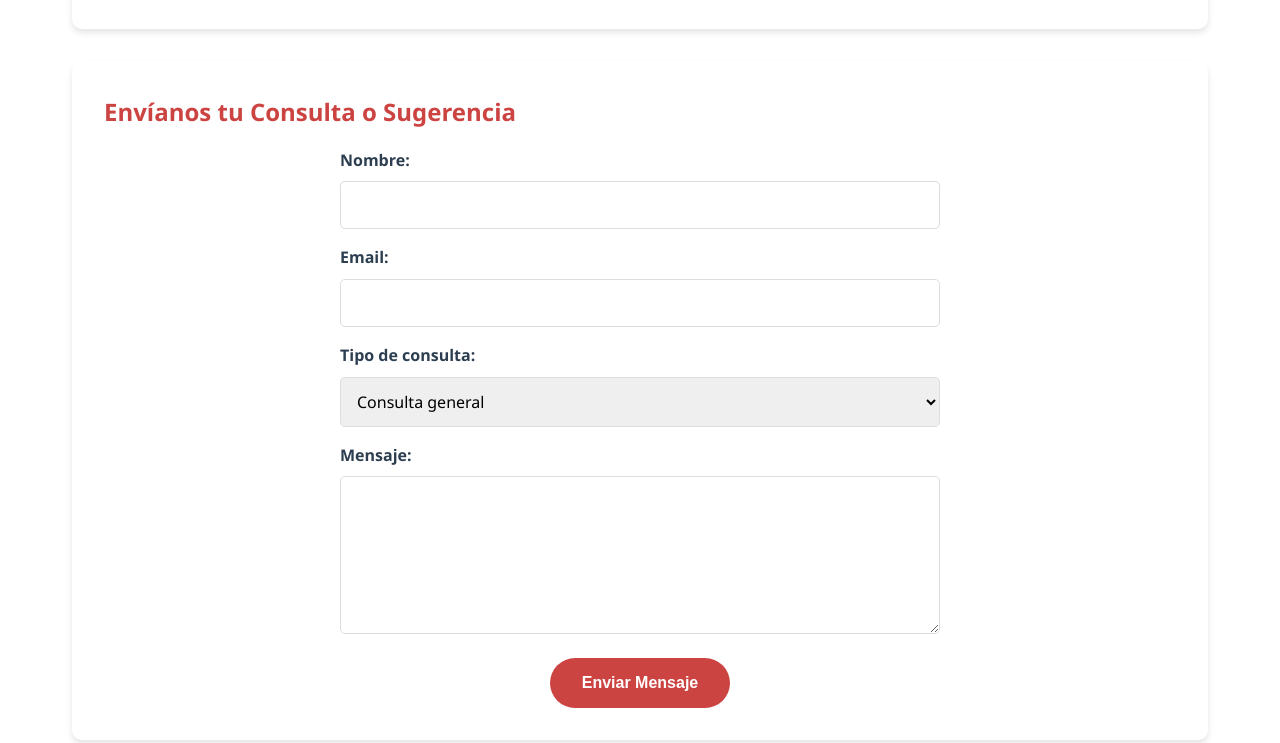
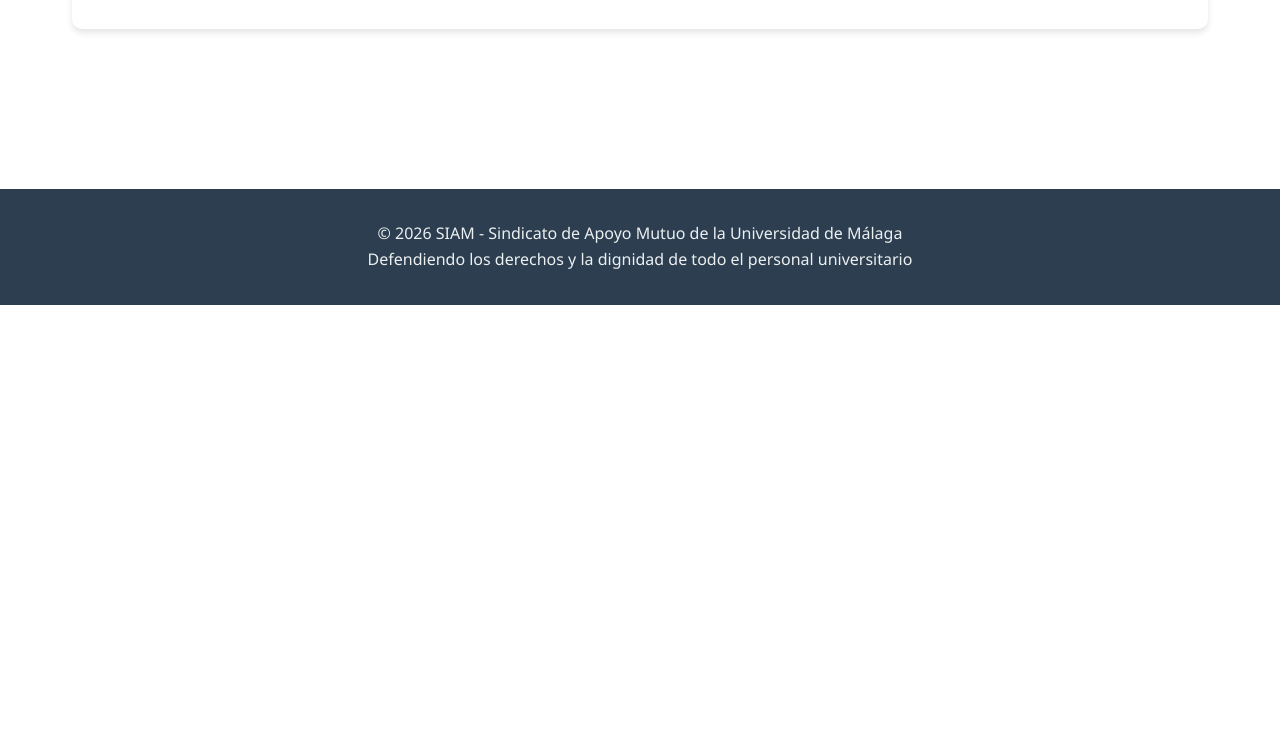
Before and after one commit to siam-uma/siam-uma.github.io, a plain HTML site: page te-escuchamos.html in a window 1280 px wide. Shown: the part 1014-1757 px from the top of the page. After the commit the page ends 1319 px from the top, so only its background shows below. Drawn offline with Linux system fonts and the light colour scheme.

Commit message:
quitar formulario

```diff
--- a/te-escuchamos.html
+++ b/te-escuchamos.html
@@ -423,40 +423,6 @@
             </div>
         </div>
 
-        <div class="content-box">
-            <h3>Envíanos tu Consulta o Sugerencia</h3>
-            <form style="max-width: 600px; margin: 0 auto;">
-                <div style="margin-bottom: 1rem;">
-                    <label for="nombre" style="display: block; margin-bottom: 0.5rem; font-weight: bold;">Nombre:</label>
-                    <input type="text" id="nombre" name="nombre" required>
-                </div>
-
-                <div style="margin-bottom: 1rem;">
-                    <label for="email" style="display: block; margin-bottom: 0.5rem; font-weight: bold;">Email:</label>
-                    <input type="email" id="email" name="email" required>
-                </div>
-
-                <div style="margin-bottom: 1rem;">
-                    <label for="tipo" style="display: block; margin-bottom: 0.5rem; font-weight: bold;">Tipo de consulta:</label>
-                    <select id="tipo" name="tipo">
-                        <option value="consulta">Consulta general</option>
-                        <option value="asesoria">Asesoría laboral</option>
-                        <option value="sugerencia">Sugerencia</option>
-                        <option value="afiliacion">Afiliación</option>
-                        <option value="otro">Otro</option>
-                    </select>
-                </div>
-
-                <div style="margin-bottom: 1rem;">
-                    <label for="mensaje" style="display: block; margin-bottom: 0.5rem; font-weight: bold;">Mensaje:</label>
-                    <textarea id="mensaje" name="mensaje" rows="6" required></textarea>
-                </div>
-
-                <div style="text-align: center;">
-                    <button type="submit">Enviar Mensaje</button>
-                </div>
-            </form>
-        </div>
     </section>
 
     <!-- Footer -->
```
